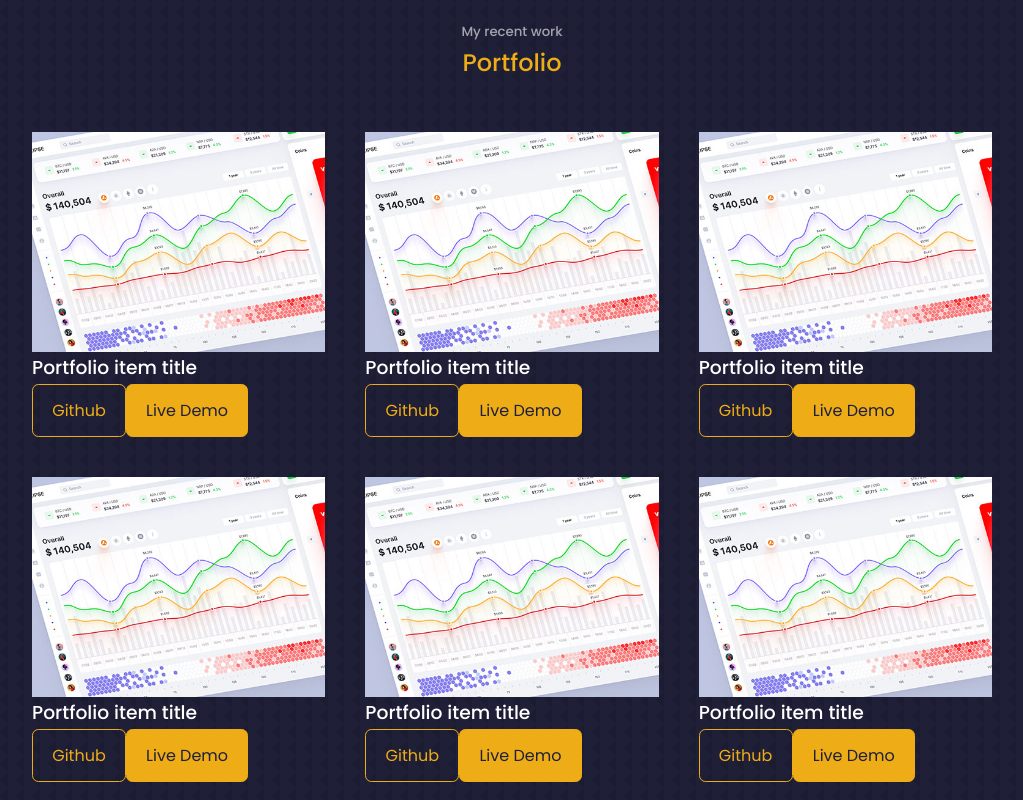
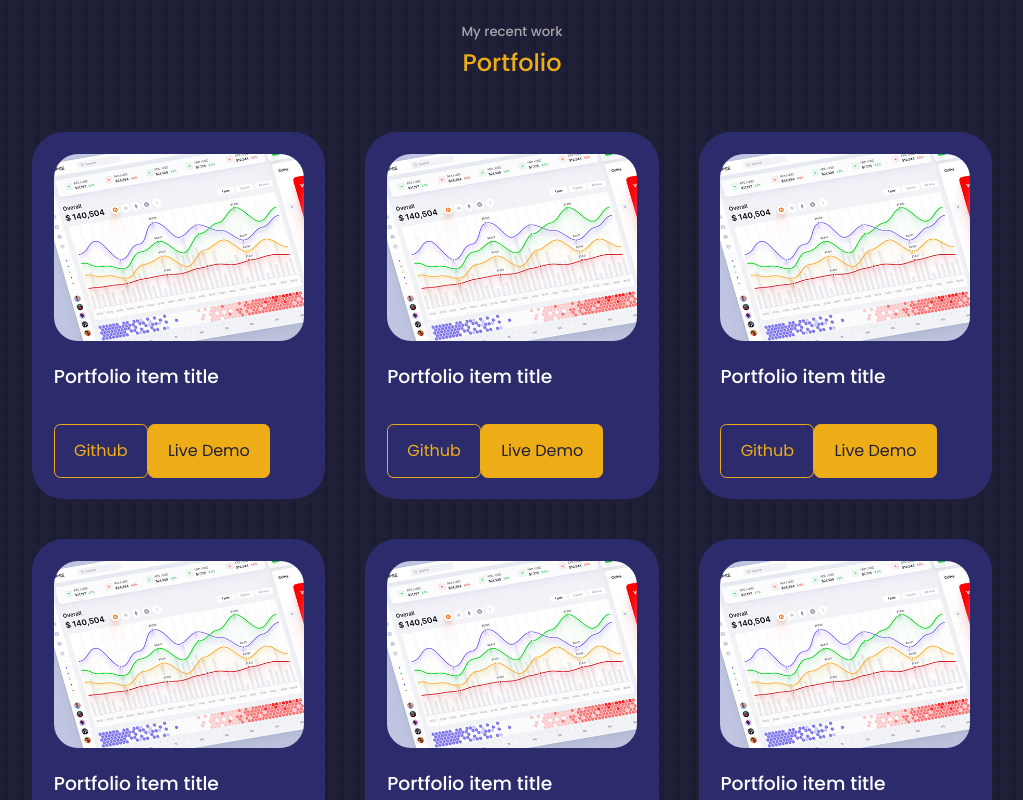
Before and after one commit to RichardChalk/portfolio, a React (Create React App) app: page / in a window 1280 px wide. Shown: the part 2860-3660 px from the top of the page, without its empty margins (128-1151 px from the left). Built offline with nearby package versions, Linux system fonts and the light colour scheme.

Commit message:
Portfolio styling. Added transform scale to hover

```diff
--- a/src/components/about/about.css
+++ b/src/components/about/about.css
@@ -54,6 +54,7 @@
   background: transparent;
   border-color: var(--colour-primary);
   cursor: default;
+  transform: scale(1.05);
 }
 
 .about__icon {
--- a/src/components/experience/experience.css
+++ b/src/components/experience/experience.css
@@ -22,6 +22,7 @@
   background: transparent;
   border-color: var(--colour-primary);
   cursor: default;
+  transform: scale(1.05);
 }
 
 .experience__container > div h3 {
--- a/src/components/nav/nav.css
+++ b/src/components/nav/nav.css
@@ -25,6 +25,7 @@ nav a {
 
 nav a:hover {
   background: rgba(0, 0, 0, 0.5);
+  transform: scale(1.3);
 }
 
 nav a.active {
--- a/src/components/portfolio/portfolio.css
+++ b/src/components/portfolio/portfolio.css
@@ -3,3 +3,26 @@
   grid-template-columns: repeat(3, 1fr);
   gap: 2.5rem;
 }
+
+.portfolio__item {
+  background: var(--colour-bg-variant);
+  padding: 1.3rem;
+  border-radius: 2rem;
+  border: 1px solid transparent;
+  transition: var(--transition);
+}
+
+.portfolio__item:hover {
+  border-color: var(--colour-primary);
+  background: transparent;
+  transform: scale(1.05);
+}
+
+.portfolio__item-image {
+  border-radius: 1.5rem;
+  overflow: hidden;
+}
+
+.portfolio__item h3 {
+  margin: 1.2rem 0 2rem 0;
+}
--- a/src/components/services/services.css
+++ b/src/components/services/services.css
@@ -21,6 +21,7 @@
   background: transparent;
   border-color: var(--colour-primary);
   cursor: default;
+  transform: scale(1.05);
 }
 
 .service__head {
```
